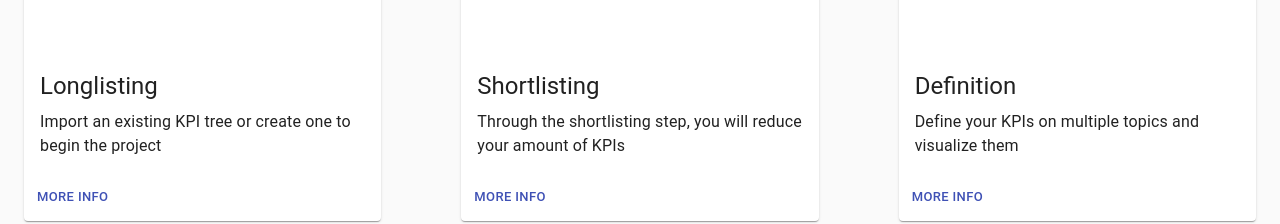
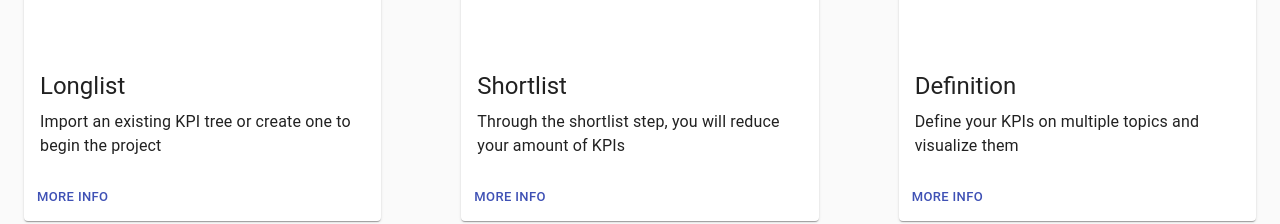
Before and after one commit to Haukain/ddbl-web-app, a React (Create React App) app in the folder source/client/: page /steps in a window 1280 px wide. Shown: the part 211-435 px from the top of the page. Built offline with nearby package versions, Linux system fonts and the light colour scheme.

Commit message:
update file and class names
Shortlisting -> Shortlist
Longlisting -> Longlist

```diff
--- a/source/client/src/components/ShortListing.js
+++ b/source/client/src/components/ShortList.js
@@ -1,6 +1,6 @@
 import React from 'react';
 import { makeStyles } from '@material-ui/core/styles';
-import ShortListingBoard from './ShortListingBoard'
+import ShortListBoard from './ShortListBoard'
 import { Container } from '@material-ui/core';
 
 const useStyles = makeStyles(theme => ({
@@ -9,13 +9,13 @@ const useStyles = makeStyles(theme => ({
   }
 }));
 
-export default function ShortListing(props) {
+export default function ShortList(props) {
   const classes = useStyles();
 
   return (
     <Container>
       <div className={classes.board}>
-        <ShortListingBoard/>
+        <ShortListBoard/>
       </div>
     </Container>
   );
--- a/source/client/src/components/ShortListingBoard.js
+++ b/source/client/src/components/ShortListBoard.js
@@ -1,7 +1,7 @@
 import React from 'react';
 import { withStyles } from '@material-ui/styles';
-import ShortListingBoardTarget from './ShortListingBoardTarget';
-import ShortListingBoardList from './ShortListingBoardList';
+import ShortListBoardTarget from './ShortListBoardTarget';
+import ShortListBoardList from './ShortListBoardList';
 import { Grid, Button } from '@material-ui/core';
 import update from 'immutability-helper';
 
@@ -11,7 +11,7 @@ const styles = theme => ({
     }
   });
 
-class ShortListingBoard extends React.Component {
+class ShortListBoard extends React.Component {
 
   constructor(props) {
     super(props);
@@ -92,13 +92,13 @@ class ShortListingBoard extends React.Component {
         <div>
           <Grid container spacing={3}>
             <Grid item>
-              <ShortListingBoardList items={this.state.kpis.map(e => e.name)}
+              <ShortListBoardList items={this.state.kpis.map(e => e.name)}
               addHandler={this.addHandler}
               deleteHandler={this.deleteHandler}
               hoverHandler={this.hoverHandler}/>
             </Grid>
             <Grid item>
-              <ShortListingBoardTarget items={this.state.kpis.map(e => ({hidden:e.hidden,hovered:e.hovered}))} positionHandler={this.positionHandler}/>
+              <ShortListBoardTarget items={this.state.kpis.map(e => ({hidden:e.hidden,hovered:e.hovered}))} positionHandler={this.positionHandler}/>
             </Grid>
             <Grid item xs={12} className={classes.buttonRow}>
               <Button variant='contained' color='primary' onClick={this.saveHandler}>save</Button>
@@ -109,4 +109,4 @@ class ShortListingBoard extends React.Component {
   }
 }
 
-export default withStyles(styles)(ShortListingBoard);
+export default withStyles(styles)(ShortListBoard);
--- a/source/client/src/components/ShortListingBoardList.js
+++ b/source/client/src/components/ShortListBoardList.js
@@ -36,7 +36,7 @@ function generateListItems(classes,items,addHandler,deleteHandler,hoverHandler)
     return listItems
 }
 
-export default function ShortListingBoardList(props) {
+export default function ShortListBoardList(props) {
   const classes = useStyles();
 
   return (
--- a/source/client/src/components/ShortListingBoardTarget.js
+++ b/source/client/src/components/ShortListBoardTarget.js
@@ -64,7 +64,7 @@ function generateTargetTokens(classes,items,positionHandler) {
   return targetTokens
 }
 
-export default function ShortListingBoardTarget(props) {
+export default function ShortListBoardTarget(props) {
   const classes = useStyles();
 
   return (
--- a/source/client/src/components/StepSelectionPage.js
+++ b/source/client/src/components/StepSelectionPage.js
@@ -43,7 +43,7 @@ export default function SignIn(props) {
               />
               <CardContent className={classes.cardContent}>
                 <Typography gutterBottom variant='h5' component='h2'>
-                  Longlisting
+                  Longlist
                 </Typography>
                 <Typography>
                   Import an existing KPI tree or create one to begin the project
@@ -67,10 +67,10 @@ export default function SignIn(props) {
               />
               <CardContent className={classes.cardContent}>
                 <Typography gutterBottom variant='h5' component='h2'>
-                  Shortlisting
+                  Shortlist
                 </Typography>
                 <Typography>
-                  Through the shortlisting step, you will reduce your amount of
+                  Through the shortlist step, you will reduce your amount of
                   KPIs
                 </Typography>
               </CardContent>
```
